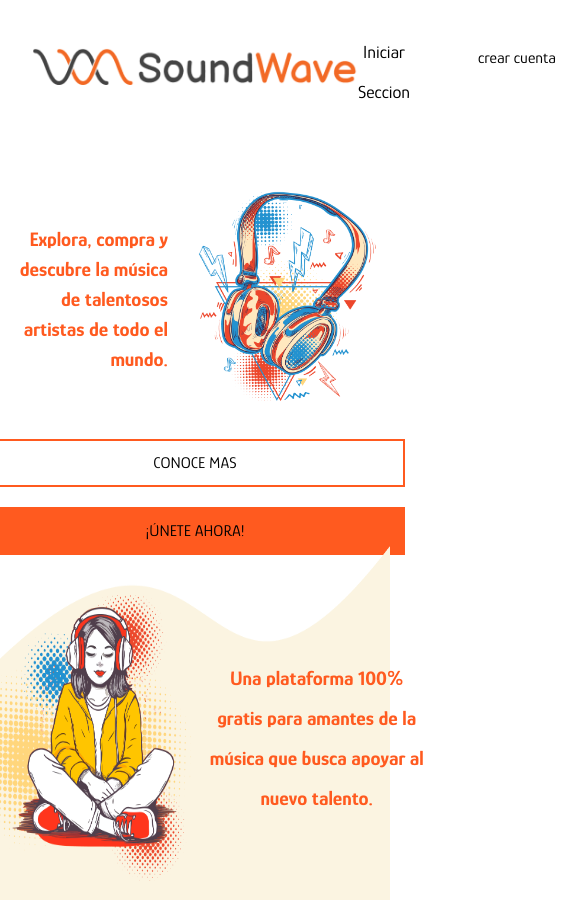
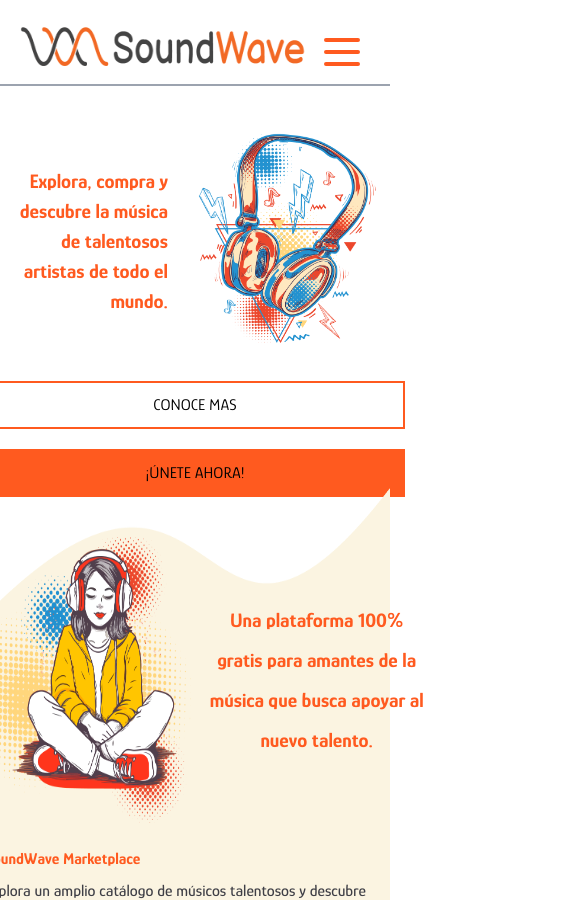
Before and after one commit to riujun/Sound, a Next.js app in the folder apps/client/: page / in a window 390 px wide. Shown: the top 900 px of the page, 585 px wide, since content can reach past the window. Built offline with nearby package versions, Linux system fonts and the light colour scheme.

Commit message:
fix: :art: "header Landing arreglado"

```diff
--- a/apps/client/src/app/components/header/Header.tsx
+++ b/apps/client/src/app/components/header/Header.tsx
@@ -1,24 +1,78 @@
+/* eslint-disable prettier/prettier */
+// eslint-disable-next-line prettier/prettier
 'use client';
 import Image from 'next/image';
-import Link from 'next/link';
+import { useState } from 'react';
 
 import logo from '@/app/assets/landingpage/soundwave.png';
 
 import { ButtonCreate } from '../desk/Buttons/seccion/Button_Create';
 import { ButtonInicio } from '../desk/Buttons/seccion/button_Inicio';
-
 export default function Header() {
+  const [navbar, setNavbar] = useState(false);
   return (
     <div>
-      <header className="flex items-center justify-between px-8 py-8">
-        <Image src={logo} alt="Logo" width={353} height={54} priority />
-        <nav className="flex gap-8">
-          <Link href={'/login'}>
-            <ButtonInicio>Iniciar Seccion</ButtonInicio>
-          </Link>
-          <Link href={'/register'}>
-            <ButtonCreate>Crear Cuenta</ButtonCreate>
-          </Link>
+      <header className="border-b-2 border-gray-400 md:border-none">
+        <nav>
+          <div className="items-center justify-between px-4 pt-5 md:flex md:items-center ">
+            <div>
+              <div className="flex items-center justify-between ">
+                <div className="flex">
+                  <Image className=" h-[54px] w-[353px]  px-1" src={logo} alt="logo" />{' '}
+                </div>
+                <div className="md:hidden">
+                  <button
+                    className="rounded-md p-2 text-white outline-none focus:border focus:border-gray-400"
+                    onClick={() => {
+                      setNavbar(!navbar);
+                    }}
+                  >
+                    {navbar ? (
+                      <svg
+                        xmlns="http://www.w3.org/2000/svg"
+                        className="h-[48px] w-[48px] text-orange-500"
+                        viewBox="0 0 20 20"
+                        fill="currentColor"
+                      >
+                        <path
+                          fillRule="evenodd"
+                          d="M4.293 4.293a1 1 0 011.414 0L10 8.586l4.293-4.293a1 1 0 111.414 1.414L11.414 10l4.293 4.293a1 1 0 01-1.414 1.414L10 11.414l-4.293 4.293a1 1 0 01-1.414-1.414L8.586 10 4.293 5.707a1 1 0 010-1.414z"
+                          clipRule="evenodd"
+                        />
+                      </svg>
+                    ) : (
+                      <svg
+                        xmlns="http://www.w3.org/2000/svg"
+                        className="h-[48px] w-[48px] text-orange-500"
+                        fill="none"
+                        viewBox="0 0 24 24"
+                        stroke="currentColor"
+                        strokeWidth={2}
+                      >
+                        <path
+                          strokeLinecap="round"
+                          strokeLinejoin="round"
+                          d="M4 6h16M4 12h16M4 18h16"
+                        />
+                      </svg>
+                    )}
+                  </button>
+                </div>
+              </div>
+            </div>
+            <div>
+              <div
+                className={`mt-8 flex-1 justify-self-center pb-3 md:mt-0 md:block md:pb-0 ${
+                  navbar ? 'block' : 'hidden'
+                }`}
+              >
+                <nav className="flex flex-col items-center md:flex-row md:gap-8 ">
+                  <ButtonInicio>Iniciar Seccion</ButtonInicio>
+                  <ButtonCreate>Crear Cuenta</ButtonCreate>
+                </nav>
+              </div>
+            </div>
+          </div>
         </nav>
       </header>
     </div>
```
